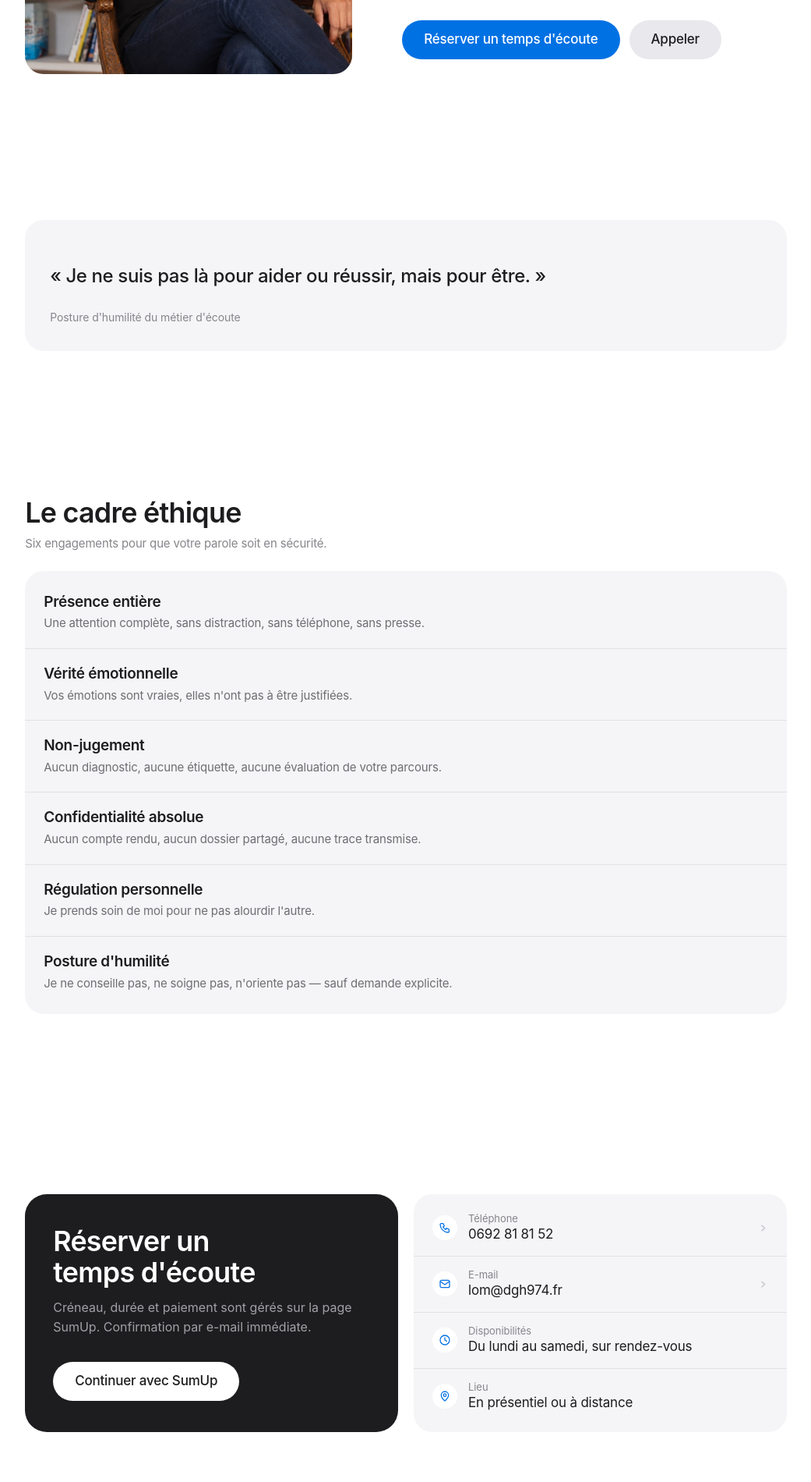
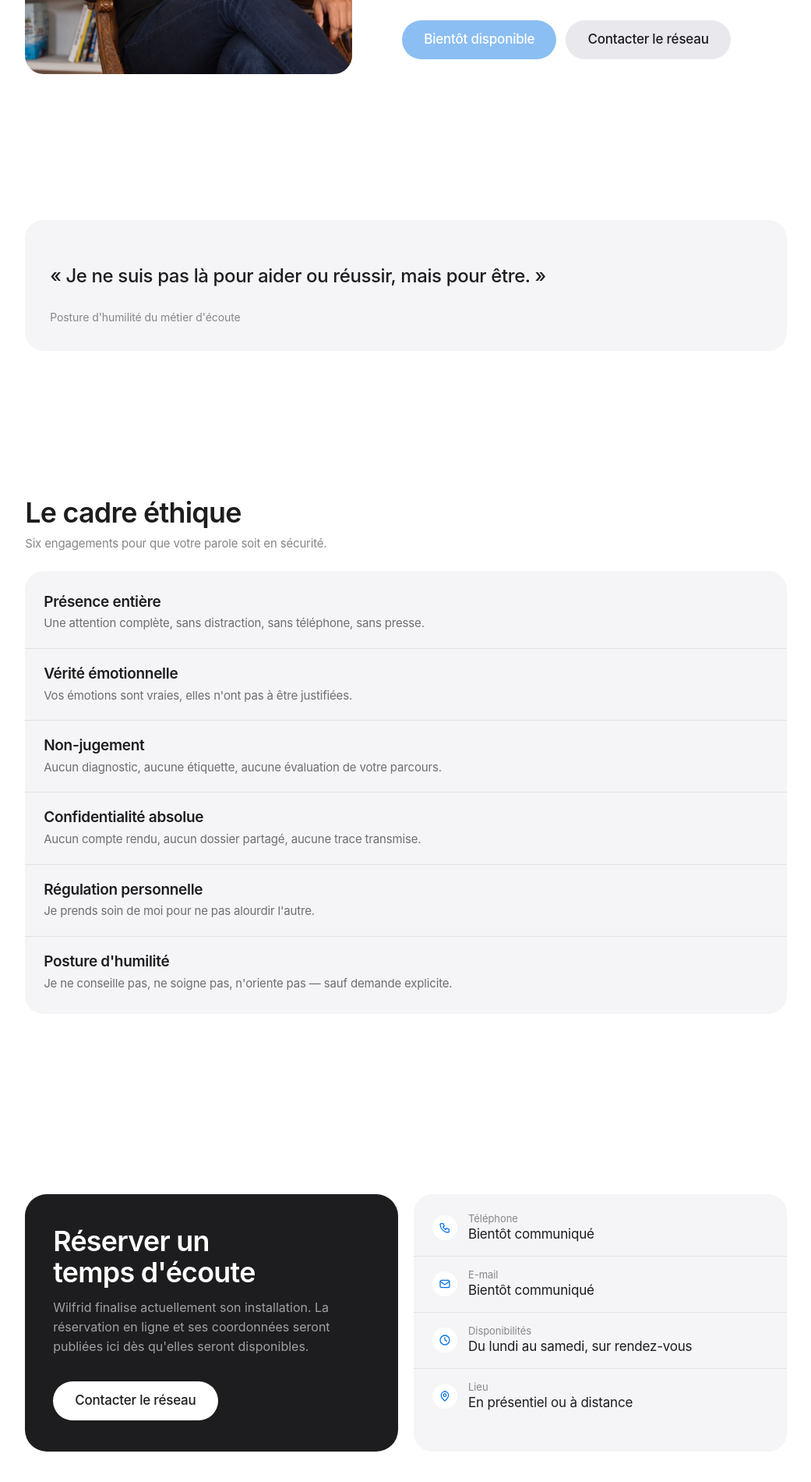
Before and after one commit to fredericlom/Site-web-prestataire-coute-, a plain HTML site: page personnes-ecoute/wilfrid-boulevard.html in a window 1280 px wide. Shown: the part 608-2508 px from the top of the page at 78% size, without its empty margins (119-1160 px from the left). Drawn offline with Linux system fonts and the light colour scheme.

Commit message:
Profil Wilfrid : coordonnées et réservation en attente d'installation
Remplace les coordonnées de Frédéric (tél, e-mail, lien SumUp) par des
placeholders : bouton désactivé "Bientôt disponible", lignes contact
sans lien, renvoi vers la page Contact du réseau, modale SumUp retirée.

```diff
--- a/assets/style.css
+++ b/assets/style.css
@@ -196,6 +196,7 @@ h1,h2,h3{margin:0}
 .btn-secondary:hover{background:#DEDEE3;color:var(--ink)}
 .btn-secondary:active{transform:scale(.97)}
 .btn-row{display:flex;flex-wrap:wrap;gap:12px;margin-top:32px}
+.btn[disabled]{opacity:.45;cursor:default}
 
 /* ---------------- cards ---------------- */
 .card{
--- a/personnes-ecoute/wilfrid-boulevard.html
+++ b/personnes-ecoute/wilfrid-boulevard.html
@@ -4,7 +4,7 @@
 <meta charset="utf-8">
 <meta name="viewport" content="width=device-width, initial-scale=1, viewport-fit=cover">
 <title>Wilfrid Boulevard — Personne d'écoute à La Réunion</title>
-<meta name="description" content="Wilfrid Boulevard, personne d'écoute à La Réunion. Un espace de parole calme, confidentiel et non thérapeutique. Réservation en ligne.">
+<meta name="description" content="Wilfrid Boulevard, personne d'écoute à La Réunion. Un espace de parole calme, confidentiel et non thérapeutique. Bientôt disponible en ligne.">
 <meta name="theme-color" content="#FBFBFD">
 <link rel="icon" href="../favicon.svg" type="image/svg+xml">
 <link rel="apple-touch-icon" href="../favicon.svg">
@@ -60,8 +60,8 @@
             <span class="tag">Sur rendez-vous</span>
           </div>
           <div class="btn-row">
-            <button class="btn btn-primary" data-open-booking>Réserver un temps d'écoute</button>
-            <a class="btn btn-secondary" href="tel:+262692818152">Appeler</a>
+            <button class="btn btn-primary" disabled>Bientôt disponible</button>
+            <a class="btn btn-secondary" href="../contact.html">Contacter le réseau</a>
           </div>
         </div>
       </div>
@@ -97,23 +97,21 @@
       <div class="grid grid-2">
         <div class="card-sage">
           <h2 class="title-md">Réserver un temps d'écoute</h2>
-          <p style="margin:12px 0 0;font:400 16px/1.55 var(--sans)">Créneau, durée et paiement sont gérés sur la
-            page SumUp. Confirmation par e-mail immédiate.</p>
+          <p style="margin:12px 0 0;font:400 16px/1.55 var(--sans)">Wilfrid finalise actuellement son installation.
+            La réservation en ligne et ses coordonnées seront publiées ici dès qu'elles seront disponibles.</p>
           <div class="btn-row">
-            <button class="btn" style="background:var(--cloud);color:var(--sage-dark)" data-open-booking>Continuer avec SumUp</button>
+            <a class="btn" style="background:var(--cloud);color:var(--sage-dark)" href="../contact.html">Contacter le réseau</a>
           </div>
         </div>
         <div class="rows">
-          <a class="row" href="tel:+262692818152">
+          <div class="row">
             <span class="icon"><svg width="16" height="16" viewBox="0 0 24 24" fill="none" stroke="currentColor" stroke-width="1.9" stroke-linejoin="round"><path d="M5 4h4l2 5-2.5 1.5a12 12 0 0 0 5 5L15 13l5 2v4a2 2 0 0 1-2 2A16 16 0 0 1 3 6a2 2 0 0 1 2-2z"/></svg></span>
-            <span class="lines"><span class="label">Téléphone</span><span class="value">0692 81 81 52</span></span>
-            <svg class="chev" width="13" height="13" viewBox="0 0 24 24" fill="none" stroke="currentColor" stroke-width="3" stroke-linecap="round" stroke-linejoin="round"><path d="m9 6 7 6-7 6"/></svg>
-          </a>
-          <a class="row" href="mailto:lom@dgh974.fr">
+            <span class="lines"><span class="label">Téléphone</span><span class="value">Bientôt communiqué</span></span>
+          </div>
+          <div class="row">
             <span class="icon"><svg width="16" height="16" viewBox="0 0 24 24" fill="none" stroke="currentColor" stroke-width="1.9"><rect x="3" y="5" width="18" height="14" rx="3"/><path d="m3.5 7.5 8.5 6 8.5-6"/></svg></span>
-            <span class="lines"><span class="label">E-mail</span><span class="value">lom@dgh974.fr</span></span>
-            <svg class="chev" width="13" height="13" viewBox="0 0 24 24" fill="none" stroke="currentColor" stroke-width="3" stroke-linecap="round" stroke-linejoin="round"><path d="m9 6 7 6-7 6"/></svg>
-          </a>
+            <span class="lines"><span class="label">E-mail</span><span class="value">Bientôt communiqué</span></span>
+          </div>
           <div class="row">
             <span class="icon"><svg width="16" height="16" viewBox="0 0 24 24" fill="none" stroke="currentColor" stroke-width="1.9" stroke-linecap="round"><circle cx="12" cy="12" r="9"/><path d="M12 7.5V12l3.5 2"/></svg></span>
             <span class="lines"><span class="label">Disponibilités</span><span class="value">Du lundi au samedi, sur rendez-vous</span></span>
@@ -133,18 +131,6 @@
           ni un accompagnement psychologique.</b> Urgence : <b>3114</b> ou <b>15</b>.</p>
       </div>
     </section>
-
-  <div class="modal" id="bookingModal" hidden role="dialog" aria-modal="true" aria-labelledby="bookingTitle">
-    <div class="modal-scrim" data-close-booking></div>
-    <div class="modal-panel">
-      <h2 class="title-md" id="bookingTitle">Redirection vers SumUp</h2>
-      <p>Le créneau et le paiement sont gérés sur une page sécurisée. Aucune information sur le contenu de votre
-        écoute n'y figure — seulement votre réservation.</p>
-      <!-- Lien de réservation : à remplacer par celui de la personne d'écoute concernée -->
-      <a class="btn btn-primary" href="https://www.sumupbookings.com/ldgh974" target="_blank" rel="noopener">Continuer</a>
-      <button class="modal-cancel" data-close-booking>Annuler</button>
-    </div>
-  </div>
 
   </main>
 
```
